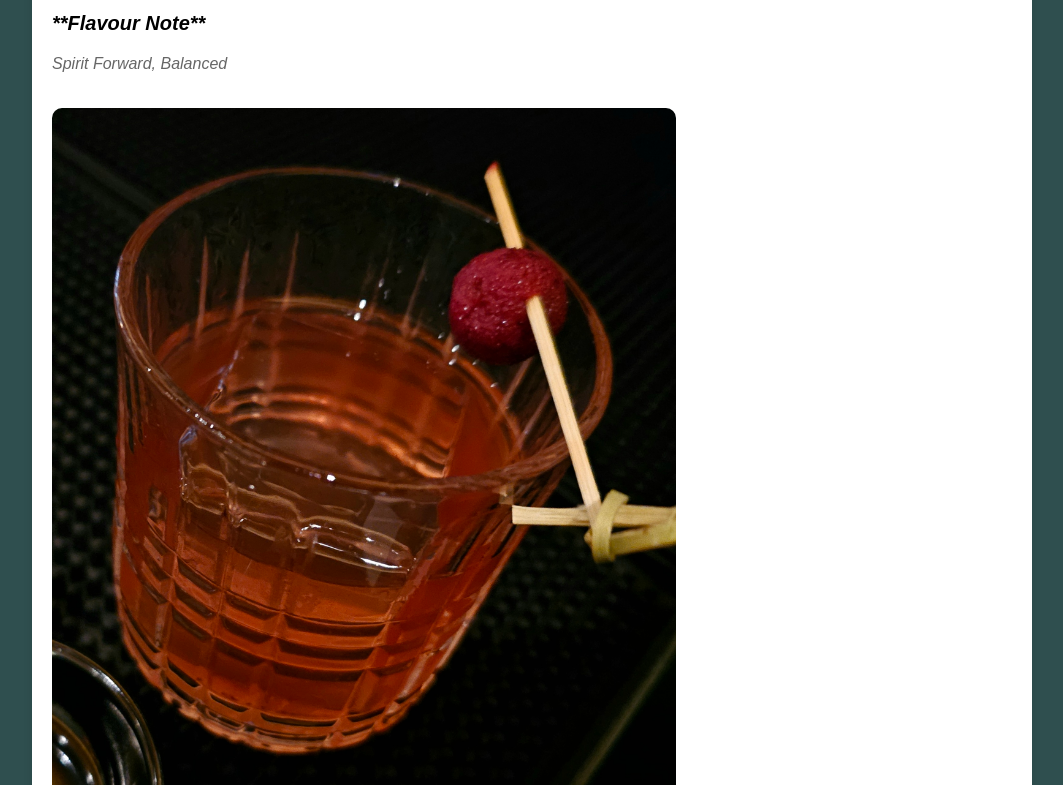
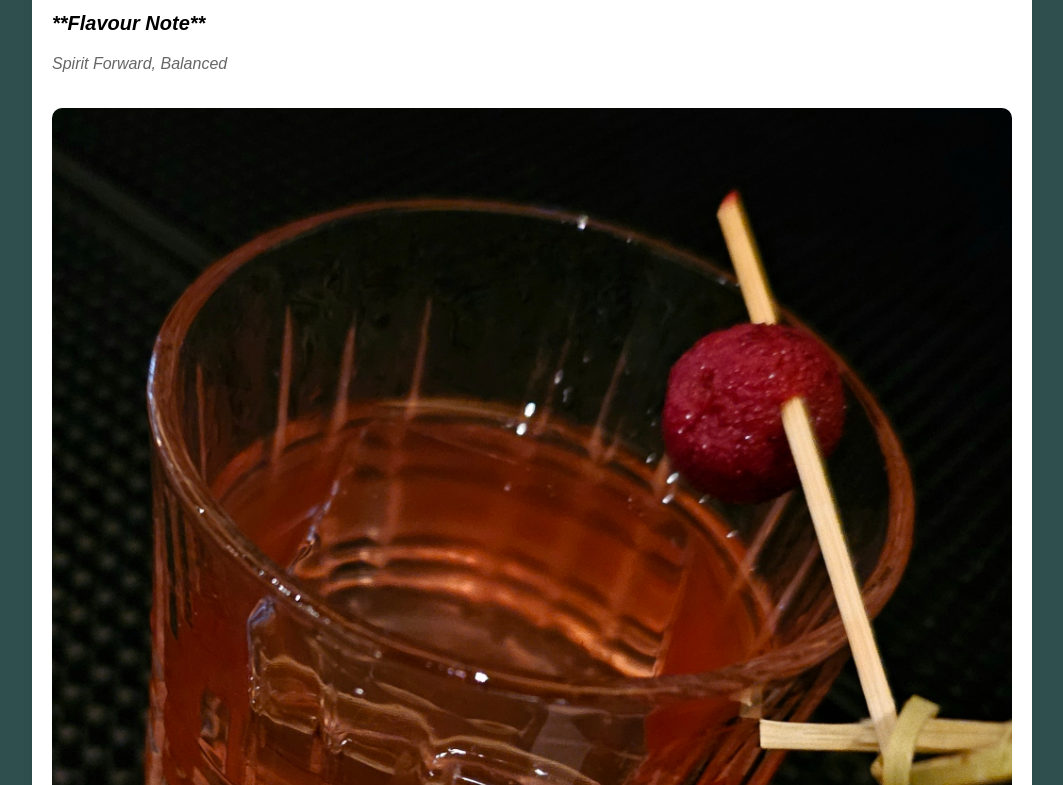
Before and after one commit to R-Niloy/Kasamoto_Summer_Cocktail_2024, a website built with webpack: page index.html in a window 1280 px wide. Shown: the part 595-1380 px from the top of the page, without its empty margins (108-1171 px from the left). Built offline with nearby package versions, Linux system fonts and the light colour scheme; files whose address does not match are found by name.

Commit message:
Image Size Changes

```diff
--- a/index.html
+++ b/index.html
@@ -68,8 +68,8 @@
       margin-bottom: 10px;
     }
     .cocktail img {
-      max-width: 65%; /* Set maximum width to 100% of its container */
-      max-height: 65%; /* Set maximum height to 100% of its container */
+      max-width: 100%; /* Set maximum width to 100% of its container */
+      max-height: 100%; /* Set maximum height to 100% of its container */
       border-radius: 10px;
       margin-top: 25px
     }
@@ -213,7 +213,6 @@
       <p>Fresh, Light Tart, Round, Spicy</p>
     </div>
         <div>
-        <img src="img/fashionably_late.jpg" alt="Cocktail Image">
     </div>
   </div>
 </div>
```
